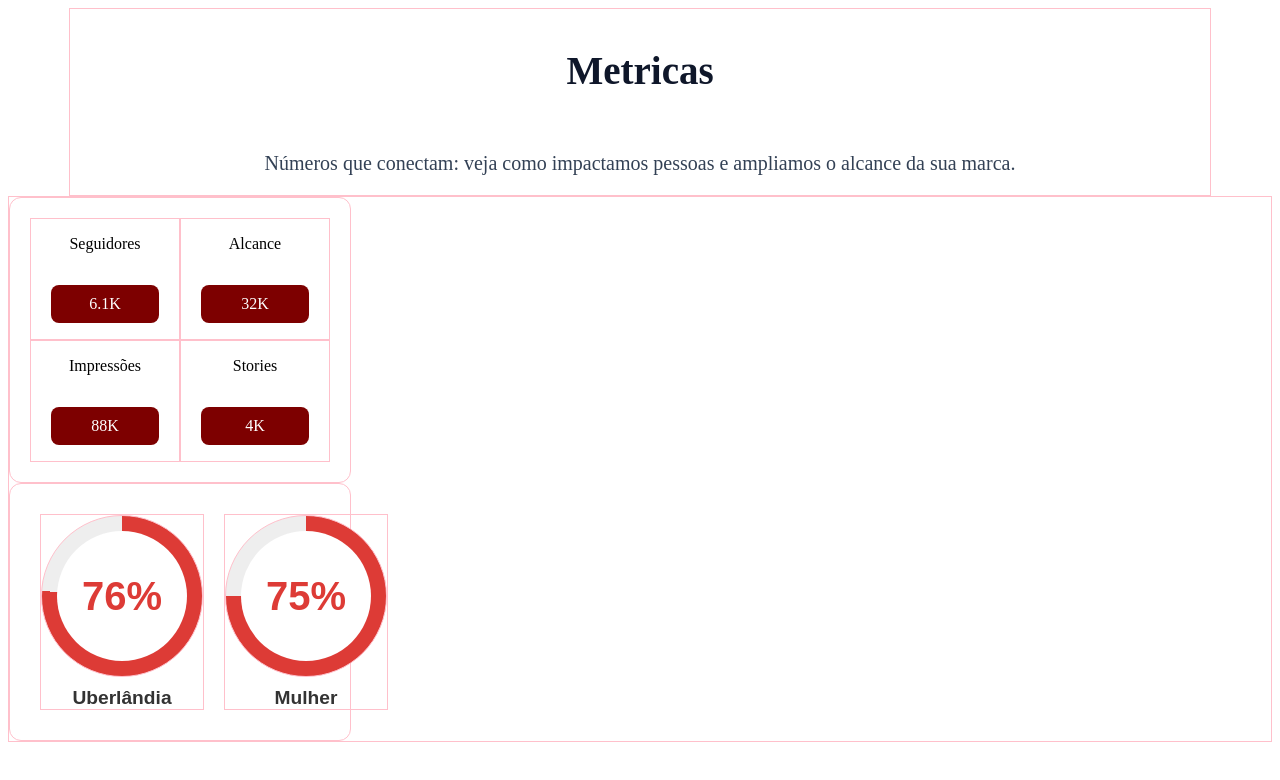
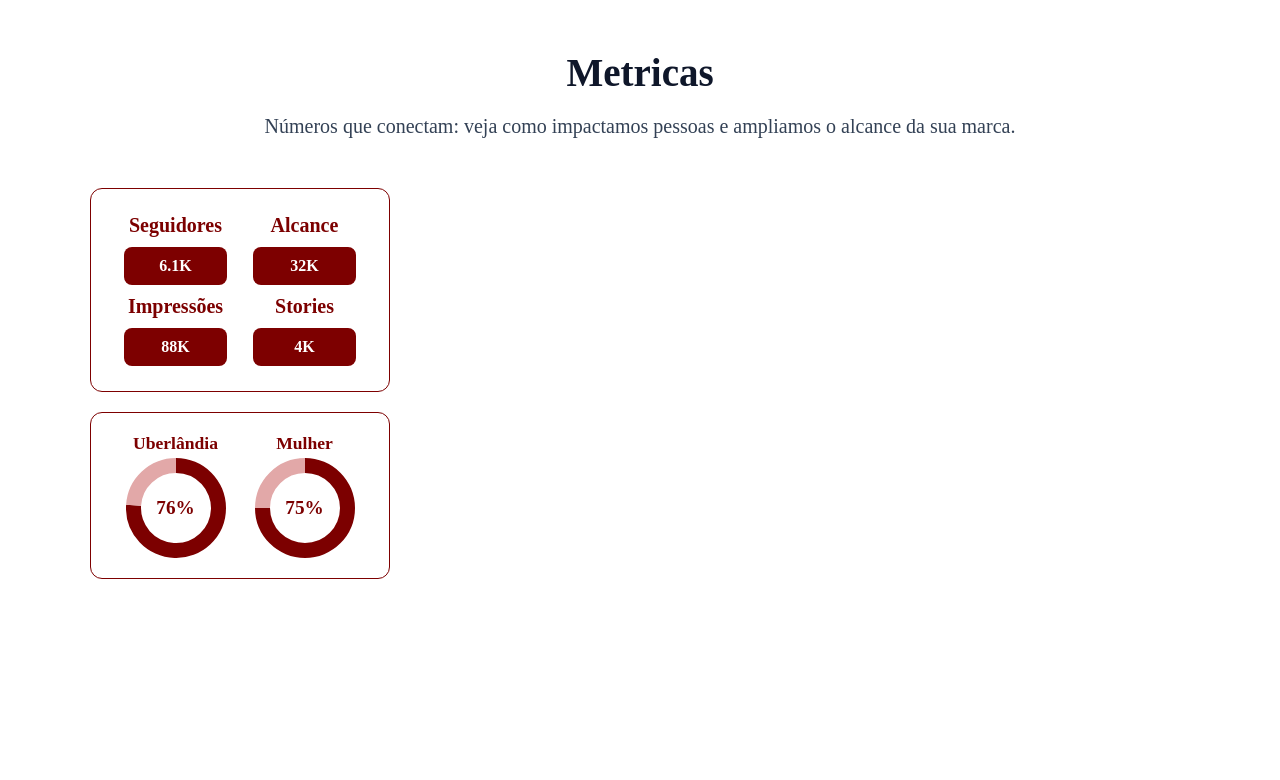
Before and after one commit to arturmsoares/projetoVitrineUberlandia, a React (Vite) app: page / in a window 1280 px wide. Shown: the top 780 px of the page. Built offline with nearby package versions, Linux system fonts and the light colour scheme.

Commit message:
atualização da seção métricas

```diff
--- a/package.json
+++ b/package.json
@@ -10,7 +10,9 @@
     "preview": "vite preview"
   },
   "dependencies": {
+    "chart.js": "^4.5.0",
     "react": "^19.1.0",
+    "react-chartjs-2": "^5.3.0",
     "react-dom": "^19.1.0",
     "react-floating-whatsapp": "^5.0.8"
   },
--- a/src/components/Apresentacao.module.css
+++ b/src/components/Apresentacao.module.css
@@ -6,6 +6,9 @@
     justify-content: center;
     align-items: center;
     margin: auto;
+    margin-top: 50px;
+    margin-bottom: 50px;
+    gap: 20px;
 }
 
 .apresentacao h3 {
--- a/src/components/Metricas/ContainerMetricas/ContainerDoisMetricas/ContainerDoisMetricas.jsx
+++ b/src/components/Metricas/ContainerMetricas/ContainerDoisMetricas/ContainerDoisMetricas.jsx
@@ -6,12 +6,12 @@ const ContainerDoisMetricas = () => {
         <div className={style.containerDoisMetricas}>
             <MetricasDoisDefault
                 textoMetrica="Uberlândia"
-                numerosMetrica="76%" />
+                numerosMetrica={76} />
 
             {/* Exemplo de como você pode criar a métrica "Mulher" */}
             <MetricasDoisDefault
                 textoMetrica="Mulher"
-                numerosMetrica="75%" />
+                numerosMetrica={75} />
         </div>
     );
 }
--- a/src/components/Metricas/ContainerMetricas/ContainerDoisMetricas/MetricasDoisDefault/MetricasDoisDefault.jsx
+++ b/src/components/Metricas/ContainerMetricas/ContainerDoisMetricas/MetricasDoisDefault/MetricasDoisDefault.jsx
@@ -1,23 +1,43 @@
+import React from "react";
+import { Doughnut } from "react-chartjs-2";
+import { Chart as ChartJS, ArcElement, Legend } from "chart.js";
+
 import style from "./MetricasDoisDefault.module.css";
 
+ChartJS.register(ArcElement, Legend);
+
+//register registra os componentes do Chart.js que serão usados no gráfico, permitindo que o Doughnut funcione corretamente.
+//Arc
 const MetricasDoisDefault = ({ textoMetrica, numerosMetrica }) => {
-  // Remove o símbolo '%' para obter apenas o valor numérico.
-  const valorPercentual = numerosMetrica.replace('%', '');
+  const data = {
+    labels: [],
+    datasets: [
+      {
+        data: [numerosMetrica, 100 - numerosMetrica],
+        backgroundColor: ["#7c0000", "#e2a8a8"], // vermelho escuro e claro
+        borderWidth: 0,
+        cutout: "70%",
+      },
+    ],
+  };
+
+  const options = {
+    cutout: "70%",
+    plugins: {
+      legend: { display: false }    },
+  };
 
   return (
-    // Certifique-se de que a classe principal aqui é do CSS module.
-    <div className={style.metricCard}>
-      <div
-        className={style.progressCircle}
-        // A "mágica" acontece aqui: definimos uma variável CSS '--p'
-        // com o valor da nossa porcentagem.
-        style={{ '--p': valorPercentual }}
-      >
-        <span className={style.percentage}>{numerosMetrica}</span>
+    <div className={style.containerGrafico}>
+      <span className={style.titulo}>{textoMetrica}</span>
+      <div className={style.wrapper}>
+        <Doughnut data={data} options={options} />
+        <div className={style.valorCentro}>
+          <span>{numerosMetrica}%</span>
+        </div>
       </div>
-      <span className={style.label}>{textoMetrica}</span>
     </div>
   );
-}
+};
 
 export default MetricasDoisDefault;
--- a/src/components/Metricas/ContainerMetricas/ContainerDoisMetricas/MetricasDoisDefault/MetricasDoisDefault.module.css
+++ b/src/components/Metricas/ContainerMetricas/ContainerDoisMetricas/MetricasDoisDefault/MetricasDoisDefault.module.css
@@ -1,61 +1,29 @@
-/* Definição da sua cor principal */
-:root {
-  --brand-rosy-brown: #DD3B36;
-}
-
-.metricCard {
+.containerGrafico {
   display: flex;
   flex-direction: column;
   align-items: center;
-  justify-content: center;
-  margin: 10px;
 }
 
-.progressCircle {
-  position: relative;
-  width: 160px; /* Largura conforme a imagem */
-  height: 160px; /* Altura conforme a imagem */
-  border-radius: 50%;
-  display: flex;
-  align-items: center;
-  justify-content: center;
-  font-family: sans-serif;
+.titulo {
   font-weight: bold;
-  color: var(--brand-rosy-brown);
-  font-size: 2.5em; /* Um pouco maior para se assemelhar à imagem */
-
-  /* * AQUI ESTÁ A MUDANÇA PRINCIPAL:
-   * Usamos a variável --p para definir dinamicamente o gradiente cônico.
-   * A função calc() garante que a unidade de porcentagem seja aplicada corretamente.
-   */
-  background: conic-gradient(
-    var(--brand-rosy-brown) 0% calc(1% * var(--p)),
-    #EEEEEE calc(1% * var(--p)) 100%
-  );
+  color: #7c0000;
+  font-size: 1.1rem;
+  margin-bottom: 0.3rem;
 }
 
-/* Cria o "buraco" do meio para o efeito de rosca */
-.progressCircle::before {
-  content: '';
-  position: absolute;
-  /* Ajustando a espessura para ficar mais fiel à imagem (anel mais grosso) */
-  width: calc(100% - 30px);
-  height: calc(100% - 30px);
-  border-radius: 50%;
-  background-color: #FFFFFF; /* Assumindo fundo branco, mude se necessário */
-  z-index: 1;
+.wrapper {
+  position: relative;
+  width: 100px;
+  height: 100px;
 }
 
-/* Garante que o número da porcentagem fique na frente de tudo */
-.progressCircle .percentage {
-  position: relative;
-  z-index: 2;
+.valorCentro {
+  position: absolute;
+  top: 50%;
+  left: 50%;
+  transform: translate(-50%, -50%);
+  font-weight: bold;
+  font-size: 1.2rem;
+  color: #7c0000;
+  pointer-events: none;
 }
-
-.label {
-  margin-top: 10px;
-  font-family: sans-serif;
-  font-size: 1.2em;
-  font-weight: bold;
-  color: #333;
-}
--- a/src/components/Metricas/ContainerMetricas/ContainerMetricas.module.css
+++ b/src/components/Metricas/ContainerMetricas/ContainerMetricas.module.css
@@ -1,3 +1,16 @@
 .containerMetricas {
-    border: 1px solid green;
+    width: var(--Container-Max-laptop, 1140px);
+    max-width: var(--Container-Max-desktop, 1440px);
+    margin: auto;
 }
+
+.containerMetricas> div{
+    margin: 20px;
+}
+
+
+.containerMetricas p{
+    font-size: var(--Font-Size-lead, 20px);
+    font-weight: 400, bold;
+
+}
--- a/src/components/Metricas/ContainerMetricas/ContainerUmMetricas/MetricasUmDefault/MetricasUmDefault.jsx
+++ b/src/components/Metricas/ContainerMetricas/ContainerUmMetricas/MetricasUmDefault/MetricasUmDefault.jsx
@@ -4,7 +4,7 @@ function MetricasUmDefault({textoMetrica, numerosMetrica}) {
   return (
     <div className={style.metricaUnica}>
             <p>{textoMetrica}</p>
-            <p>{numerosMetrica}</p>
+            <span>{numerosMetrica}</span>
     </div>
 
   );
--- a/src/components/Metricas/ContainerMetricas/ContainerUmMetricas/MetricasUmDefault/MetricasUmDefault.module.css
+++ b/src/components/Metricas/ContainerMetricas/ContainerUmMetricas/MetricasUmDefault/MetricasUmDefault.module.css
@@ -1,16 +1,31 @@
-
 .metricaUnica {
     display: flex;
     flex-direction: column;
     align-items: center;
+    font-weight: bold;
 
 }
 
+.metricaUnica p,
+.metricaUnica span {
+    margin: 5px;
+}
 
-.metricaUnica > p:nth-child(2){
+.metricaUnica p {
+    font-weight: bold;
+    color: #7c0000;
+    font-size: 1.1rem;
+    margin-bottom: 0.3rem;
+}
+
+
+.metricaUnica>span {
+    /* style */
     background-color: #7D0000;
+    color: white;
+    /* layout */
+    width: 80%;
+    padding: 10px;
     border-radius: 8px;
-    color: white;
-    width: 60%;
-    padding:10px;
+
 }
--- a/src/components/Metricas/Metricas.module.css
+++ b/src/components/Metricas/Metricas.module.css
@@ -1,4 +1,5 @@
-.sectionMetricas div {
-    border: 1px solid pink
-
+*{
+    margin: 0px;
+    padding: 0px;
+    box-sizing: border-box;
 }
```
Also changed, not shown: 2 other files (tests, documents, lock files or other folders).
